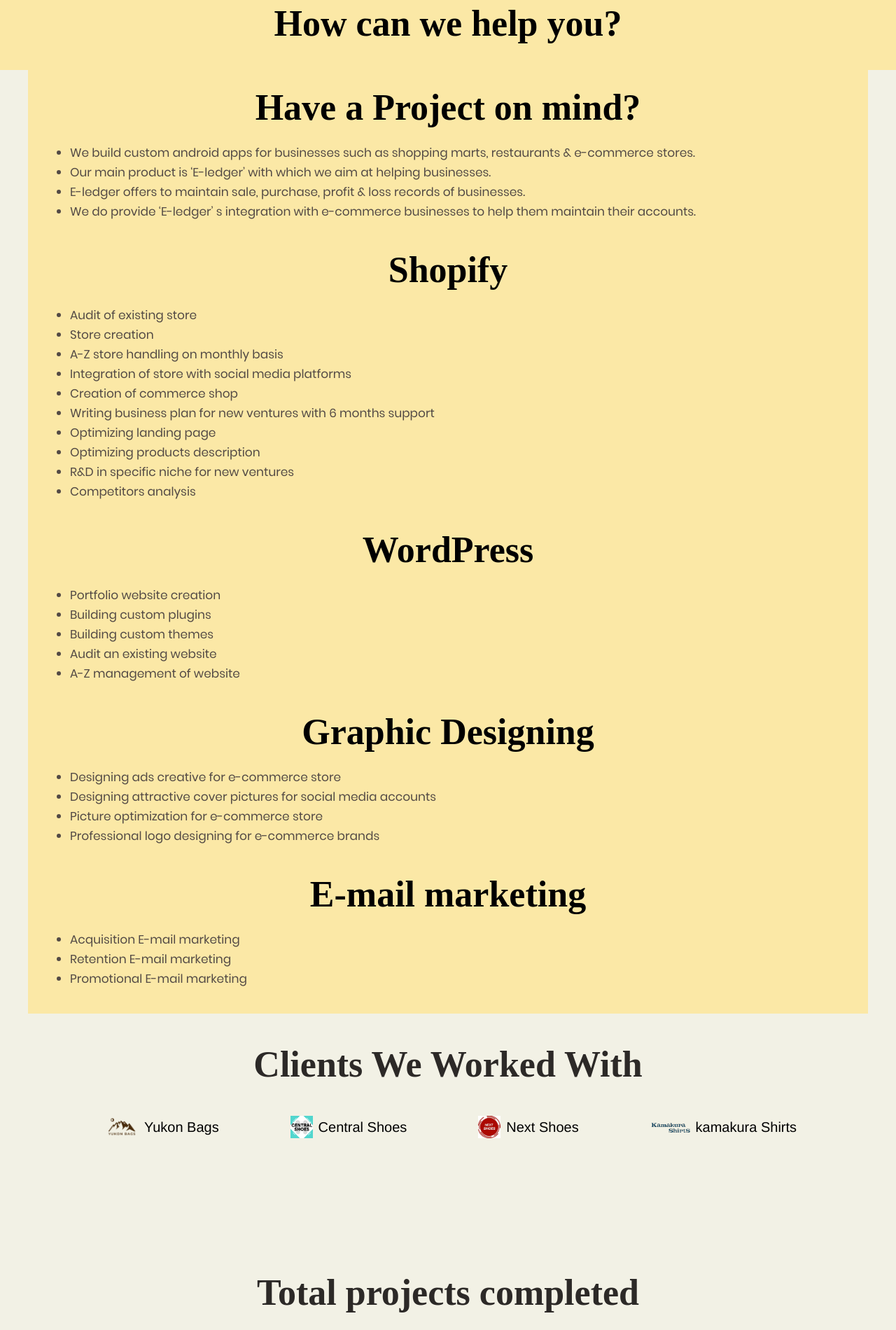
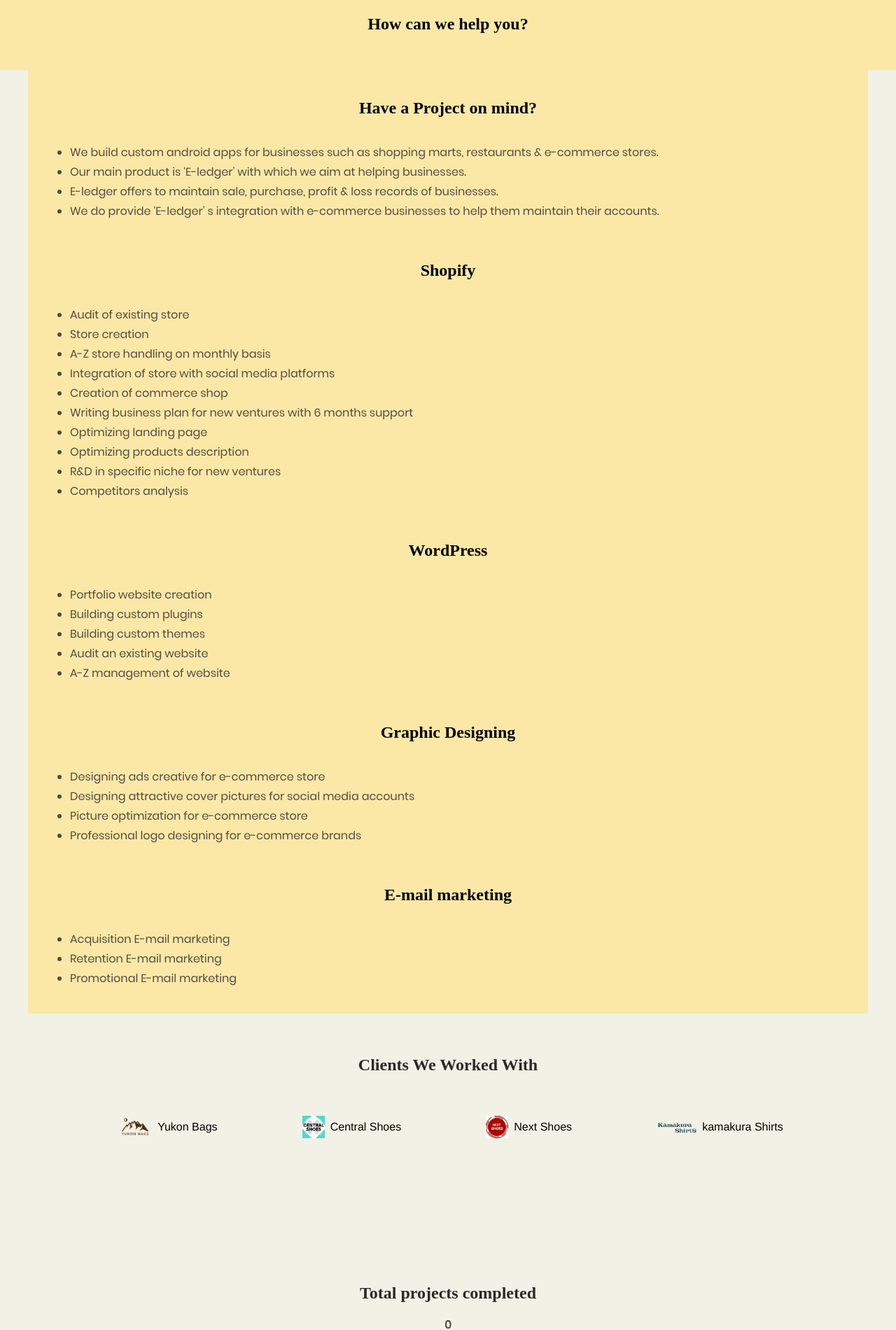
Before and after one commit to mwaleed0517/uzair-blog, an Angular app: page /services in a window 1280 px wide. Shown: the part 620-2520 px from the top of the page at 70% size. Built offline with nearby package versions, Linux system fonts and the light colour scheme.

Commit message:
text size resposive

```diff
--- a/src/app/components/footer/footer.component.scss
+++ b/src/app/components/footer/footer.component.scss
@@ -13,13 +13,8 @@
                 margin-bottom: 68px;
                 font-family: Poppins-Regular;
 
-                .about {
-                    font-size: 18px;
-                }
-
                 .nav {
                     text-decoration: none;
-                    font-size: 18px;
                     cursor: pointer;
                     color: #2c2927;
                     transition: all .2s ease-in-out;
@@ -34,7 +29,6 @@
         .cr-text {
             color: #534a45;
             font-family: Poppins-Regular;
-            font-size: 14px;
             line-height: 80px;
         }
     }
--- a/src/app/components/header/header.component.scss
+++ b/src/app/components/header/header.component.scss
@@ -4,7 +4,6 @@
         z-index: 1;
         height: 40px;
         font-family: Poppins-Regular;
-        font-size: 16px;
         font-weight: 600;
         transition: all .2s linear;
 
@@ -13,7 +12,6 @@
             cursor: pointer;
             line-height: 40px;
             font-family: Poppins-Regular;
-            font-size: 16px;
             font-weight: 400;
             transition: all .2s linear;
         }
@@ -29,7 +27,6 @@
             line-height: 32px;
             border: 0px;
             font-family: Poppins-Medium;
-            font-size: 15px;
             font-weight: 600;
             cursor: pointer;
             color: #534a45;
--- a/src/app/modules/contact/contact.component.scss
+++ b/src/app/modules/contact/contact.component.scss
@@ -5,7 +5,6 @@
         background-color: #f2f1e5;
 
         .text-1 {
-            font-size: 16px;
             line-height: 28px;
             font-family: Poppins-Regular;
             color: #534a45 !important;
@@ -46,7 +45,6 @@
                 }
 
                 .title {
-                    font-size: 96px;
                     color: #fff;
                     margin: 0px;
                     margin-bottom: 80px;
@@ -62,7 +60,6 @@
 
             .title {
                 line-height: 68px;
-                font-size: 52px;
                 margin: 0;
             }
 
@@ -78,7 +75,6 @@
 
                 .title {
                     line-height: 36px;
-                    font-size: 36px;
                     margin-block: 12px 40px;
                 }
 
@@ -100,9 +96,6 @@
             ::ng-deep {
                 .mat-icon {
                     margin-top: 2px;
-                    // font-size: 20px;
-                    // height: 20px;
-                    // width: 20px;
                     color: #534a45 !important;
                 }
             }
--- a/src/app/modules/home/home.component.scss
+++ b/src/app/modules/home/home.component.scss
@@ -30,7 +30,6 @@
                 padding: 40px;
 
                 .title {
-                    font-size: 96px;
                     color: #fff;
                     margin-bottom: 160px;
                 }
@@ -43,7 +42,6 @@
 
             .title {
                 line-height: 66px;
-                font-size: 52px;
                 margin-bottom: 60px;
             }
 
@@ -59,7 +57,6 @@
                 .name {
                     font-family: 'Franklin Gothic Medium', 'Arial Narrow', Arial, sans-serif;
                     font-weight: 500;
-                    font-size: 20px;
                 }
             }
 
@@ -71,7 +68,6 @@
                 }
 
                 .content {
-                    font-size: 16px;
                     font-weight: 600;
                     line-height: 28px;
                     font-family: Poppins-Regular;
@@ -79,7 +75,6 @@
                 }
 
                 .details {
-                    font-size: 16px;
                     line-height: 28px;
                     font-weight: 500;
                     font-family: Poppins-Regular;
@@ -105,12 +100,10 @@
 
                         .title {
                             margin-block: 0 36px;
-                            font-size: 36px;
                         }
 
                         .description {
                             font-family: Poppins-Regular;
-                            font-size: 16px;
                         }
                     }
 
@@ -125,7 +118,6 @@
                     background-color: #2c2927;
 
                     .description {
-                        font-size: 52px;
                         margin: 0;
                         line-height: 66px;
                     }
@@ -133,7 +125,6 @@
                     .details {
                         margin: 0;
                         font-family: Poppins-Regular;
-                        font-size: 16px;
                         line-height: 28px;
                     }
                 }
@@ -152,7 +143,6 @@
                     width: 100%;
                     font-family: Poppins-Regular;
                     line-height: 28px;
-                    font-size: 16px;
                     font-weight: 600;
                     margin: 0;
                     margin-bottom: 16px;
@@ -162,7 +152,6 @@
                     width: 100%;
 
                     .description {
-                        font-size: 52px;
                         margin: 0;
                         line-height: 66px;
                     }
@@ -172,7 +161,6 @@
                         color: #534a45;
                         margin-top: 16px;
                         font-family: Poppins-Regular;
-                        font-size: 20px;
                         line-height: 28px;
                     }
                 }
@@ -194,7 +182,6 @@
                     width: 100%;
 
                     .title {
-                        font-size: 52px;
                         margin: 0;
                         line-height: 66px;
                         color: #2c2927;
@@ -205,7 +192,6 @@
                         color: #534a45;
                         margin-top: 16px;
                         font-family: Poppins-Regular;
-                        font-size: 22px;
                         line-height: 28px;
                         margin-bottom: 60px;
                     }
@@ -219,7 +205,6 @@
                     .details {
                         font-family: Poppins-Regular;
                         color: #534a45;
-                        font-size: 17px;
                         line-height: 28px;
                         margin: 0;
                     }
--- a/src/app/modules/services/services.component.html
+++ b/src/app/modules/services/services.component.html
@@ -6,92 +6,92 @@
             <div fxFlex="1200px" fxFlex.md="800px" fxFlex.sm="600px" fxFlex.xs="400px" fxLayout="row wrap"
                 fxLayoutAlign="start start">
                 <div fxFlex="64px" class="line"></div>
-                <h1 fxFlex="100" class="title">Services</h1>
+                <h1 fxFlex="100" class="title text6">Services</h1>
             </div>
         </div>
     </section>
     <section class="section-2" fxFlex="100" fxLayout="row" fxLayoutAlign="center end">
-        <h2 class="title">How can we help you?</h2>
+        <h2 class="title text4">How can we help you?</h2>
     </section>
     <section class="section-3" fxFlex="100" fxLayoutAlign="center">
         <div fxFlex="1200px" fxFlex.md="800px" fxFlex.sm="600px" fxFlex.xs="400px" class="content" fxLayout="row wrap"
             fxLayoutAlign="center start">
-            <h2 class="title">Have a Project on mind?</h2>
+            <h2 class="title text4">Have a Project on mind?</h2>
             <ul fxFlex="100">
-                <li>We build custom android apps for businesses such as shopping marts, restaurants &amp; e-commerce
+                <li class="text2">We build custom android apps for businesses such as shopping marts, restaurants &amp; e-commerce
                     stores.</li>
-                <li>Our main product is ‘E-ledger’ with which we aim at helping businesses.</li>
-                <li>E-ledger offers to maintain sale, purchase, profit &amp; loss records of businesses.</li>
-                <li>We do provide ‘E-ledger’ s integration with e-commerce businesses to help them maintain their
+                <li class="text2">Our main product is ‘E-ledger’ with which we aim at helping businesses.</li>
+                <li class="text2">E-ledger offers to maintain sale, purchase, profit &amp; loss records of businesses.</li>
+                <li class="text2">We do provide ‘E-ledger’ s integration with e-commerce businesses to help them maintain their
                     accounts.</li>
             </ul>
             <h2 class="title">Shopify</h2>
             <ul fxFlex="100">
-                <li>Audit of existing store </li>
-                <li>Store creation </li>
-                <li>A-Z store handling on monthly basis</li>
-                <li>Integration of store with social media platforms</li>
-                <li>Creation of commerce shop</li>
-                <li>Writing business plan for new ventures with 6 months support</li>
-                <li>Optimizing landing page</li>
-                <li>Optimizing products description</li>
-                <li>R&amp;D in specific niche for new ventures</li>
-                <li>Competitors analysis</li>
+                <li class="text2">Audit of existing store </li>
+                <li class="text2">Store creation </li>
+                <li class="text2">A-Z store handling on monthly basis</li>
+                <li class="text2">Integration of store with social media platforms</li>
+                <li class="text2">Creation of commerce shop</li>
+                <li class="text2">Writing business plan for new ventures with 6 months support</li>
+                <li class="text2">Optimizing landing page</li>
+                <li class="text2">Optimizing products description</li>
+                <li class="text2">R&amp;D in specific niche for new ventures</li>
+                <li class="text2">Competitors analysis</li>
             </ul>
             <h2 class="title">WordPress</h2>
             <ul fxFlex="100">
-                <li>Portfolio website creation </li>
-                <li>Building custom plugins </li>
-                <li>Building custom themes</li>
-                <li>Audit an existing website</li>
-                <li>A-Z management of website</li>
+                <li class="text2">Portfolio website creation </li>
+                <li class="text2">Building custom plugins </li>
+                <li class="text2">Building custom themes</li>
+                <li class="text2">Audit an existing website</li>
+                <li class="text2">A-Z management of website</li>
             </ul>
             <h2 class="title">Graphic Designing</h2>
             <ul fxFlex="100">
-                <li>Designing ads creative for e-commerce store</li>
-                <li>Designing attractive cover pictures for social media accounts</li>
-                <li>Picture optimization for e-commerce store</li>
-                <li>Professional logo designing for e-commerce brands </li>
+                <li class="text2">Designing ads creative for e-commerce store</li>
+                <li class="text2">Designing attractive cover pictures for social media accounts</li>
+                <li class="text2">Picture optimization for e-commerce store</li>
+                <li class="text2">Professional logo designing for e-commerce brands </li>
             </ul>
             <h2 class="title">E-mail marketing</h2>
             <ul fxFlex="100">
-                <li>Acquisition E-mail marketing</li>
-                <li>Retention E-mail marketing</li>
-                <li>Promotional E-mail marketing</li>
+                <li class="text2">Acquisition E-mail marketing</li>
+                <li class="text2">Retention E-mail marketing</li>
+                <li class="text2">Promotional E-mail marketing</li>
             </ul>
         </div>
     </section>
     <section class="section-4" fxFlex="100" fxLayout="row" fxLayoutAlign="center center">
         <div fxFlex="1200px" fxFlex.md="800px" fxFlex.sm="600px" fxFlex.xs="400px" fxLayout="row wrap"
             fxLayoutAlign="center start">
-            <h2 class="title" style="margin: 40px;">Clients We Worked With</h2>
+            <h2 class="title text4" style="margin: 40px;">Clients We Worked With</h2>
             <div fxFlex="100" fxLayout.lt-md="row" fxLayout.lt-md="row wrap" fxLayoutAlign="space-evenly"
                 fxLayoutAlign.lt-md="space-between">
                 <div class="client" fxLayoutAlign="center center">
                     <img class="logo" src="/assets/images/Yukon_Bags_Logo.png" alt="Yukon Bags Logo" itemprop="logo">
-                    <span class="name">Yukon Bags</span>
+                    <span class="name text2">Yukon Bags</span>
                 </div>
                 <div class="client" fxLayoutAlign="center center" fxLayoutGap="8px">
                     <img class="logo" src="/assets/images/central_shoes_logo.png" alt="Central Shoes Logo">
-                    <span class="name">Central Shoes</span>
+                    <span class="name text2">Central Shoes</span>
                 </div>
                 <div class="client" fxLayoutAlign="center center" fxLayoutGap="8px">
                     <img class="logo" src="/assets/images/next_shoes_logo.jpg" alt="Next Shoes Logo">
-                    <span class="name">Next Shoes</span>
+                    <span class="name text2">Next Shoes</span>
                 </div>
                 <div class="client" fxLayoutAlign="center center" fxLayoutGap="8px">
                     <img class="logo" src="/assets/images/kamakura_shirts_logo.png" alt="kamakura Shirts Logo">
-                    <span class="name">kamakura Shirts</span>
+                    <span class="name text2">kamakura Shirts</span>
                 </div>
             </div>
             <h2 #div_doc_ary id="div_doc_ary" fxFlex="100" fxLayoutAlign="center center" class="title"
                 style="margin-top: 180px;">Total projects
                 completed</h2>
-            <div fxFlex="100" fxLayoutAlign="center center" class="count">{{totalProjectsSet}}</div>
+            <div fxFlex="100" fxLayoutAlign="center center" class="count text5">{{totalProjectsSet}}</div>
             <h2 fxFlex="100" fxLayoutAlign="center center" class="title">Happy clients</h2>
-            <div fxFlex="100" fxLayoutAlign="center center" class="count">{{clientsSet}}</div>
+            <div fxFlex="100" fxLayoutAlign="center center" class="count text5">{{clientsSet}}</div>
             <h2 fxFlex="100" fxLayoutAlign="center center" class="title">Clients retained</h2>
-            <div fxFlex="100" fxLayoutAlign="center center" class="count">{{clientsRetainedSet}}</div>
+            <div fxFlex="100" fxLayoutAlign="center center" class="count text5">{{clientsRetainedSet}}</div>
         </div>
     </section>
     <section class="section-5" fxFlex="100" fxLayoutAlign="center">
@@ -99,17 +99,17 @@
             fxLayoutGap="100px" fxLayoutGap.lt-md="40px">
             <div class="requirement" fxLayout="row" fxLayout.lt-md="row wrap" fxLayoutAlign="start start">
                 <div class="content" fxLayout="row wrap" fxLayoutAlign="start start">
-                    <h3 class="title">Have a Project on mind?</h3>
-                    <p class="description">We can help you bring your ideas to life. Let’s talk about what we can build
+                    <h3 class="title text3">Have a Project on mind?</h3>
+                    <p class="description text2">We can help you bring your ideas to life. Let’s talk about what we can build
                         and raise together.</p>
                 </div>
                 <img fxFlex="76" fxFlex.lt-md="100" class="img" src="/assets/images/cta-img.jpg" alt="work"
                     decoding="async">
             </div>
             <div class="pick-up" fxLayout="row" fxLayout.xs="row wrap" fxLayoutAlign="space-between start">
-                <h2 fxFlex="40" fxFlex.lt-lg="30" fxFlex.xs="100" class="description">Let us together build a
+                <h2 fxFlex="40" fxFlex.lt-lg="30" fxFlex.xs="100" class="description text4">Let us together build a
                     flourishing business</h2>
-                <p class="details" fxFlex="40" fxFlex.lt-lg="60" fxFlex.xs="100">When connected with us, you aren’t
+                <p class="details text2" fxFlex="40" fxFlex.lt-lg="60" fxFlex.xs="100">When connected with us, you aren’t
                     growing your business alone. We have your back and put in our best
                     to contribute to the growth of your entire team and organization. So, if you are looking for the
                     right agency that’ll help you build a good online presence and bring in more conversions and
--- a/src/app/modules/services/services.component.scss
+++ b/src/app/modules/services/services.component.scss
@@ -39,7 +39,6 @@
                 }
 
                 .title {
-                    font-size: 96px;
                     color: #fff;
                     margin: 0px;
                     margin-bottom: 80px;
@@ -54,7 +53,6 @@
 
             .title {
                 line-height: 68px;
-                font-size: 52px;
                 margin: 0;
             }
         }
@@ -68,7 +66,6 @@
 
                 .title {
                     line-height: 68px;
-                    font-size: 52px;
                     margin: 0;
                     margin-top: 20px;
                 }
@@ -76,7 +73,6 @@
                 li {
                     color: #534a45;
                     line-height: 28px;
-                    font-size: 17px;
                     font-family: Poppins-Regular;
                 }
             }
@@ -88,7 +84,6 @@
 
             .title {
                 line-height: 66px;
-                font-size: 52px;
                 color: #2c2927;
                 margin: 0;
             }
@@ -105,14 +100,12 @@
                 .name {
                     font-family: 'Franklin Gothic Medium', 'Arial Narrow', Arial, sans-serif;
                     font-weight: 500;
-                    font-size: 20px;
                 }
             }
 
             .count {
                 font-family: Poppins-Regular, sans-serif;
                 font-weight: 600;
-                font-size: 68px;
                 color: #534a45;
             }
 
@@ -136,12 +129,10 @@
 
                         .title {
                             margin-block: 0 36px;
-                            font-size: 36px;
                         }
 
                         .description {
                             font-family: Poppins-Regular;
-                            font-size: 16px;
                         }
                     }
 
@@ -156,7 +147,6 @@
                     background-color: #2c2927;
 
                     .description {
-                        font-size: 52px;
                         margin: 0;
                         line-height: 66px;
                     }
@@ -164,7 +154,6 @@
                     .details {
                         margin: 0;
                         font-family: Poppins-Regular;
-                        font-size: 16px;
                         line-height: 28px;
                     }
                 }
```
Also changed, not shown: src/app/app.component.scss (+131 -0 lines), src/app/components/footer/footer.component.html (+5 -5 lines), src/app/components/header/header.component.html (+5 -5 lines), src/app/modules/contact/contact.component.html (+6 -6 lines), src/app/modules/home/home.component.html (+19 -19 lines), 1 other file (tests, documents, lock files or other folders).
